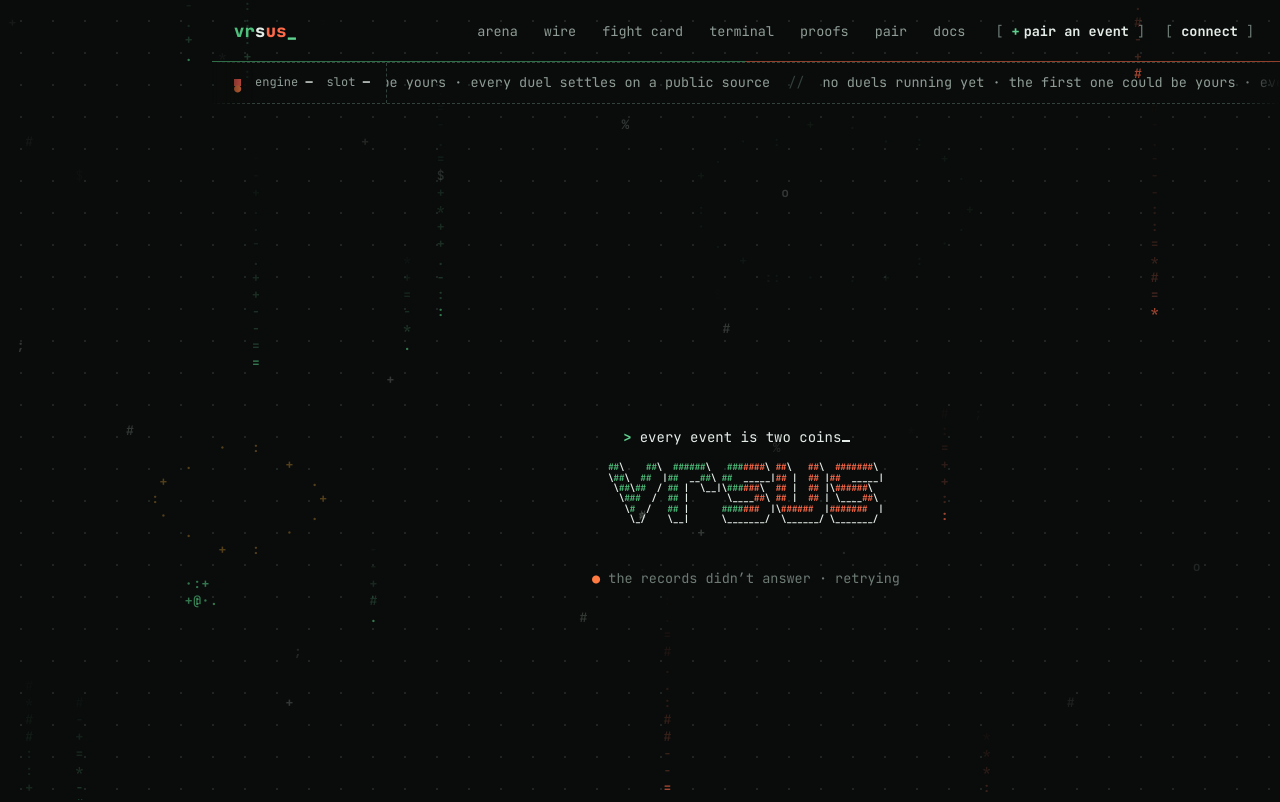
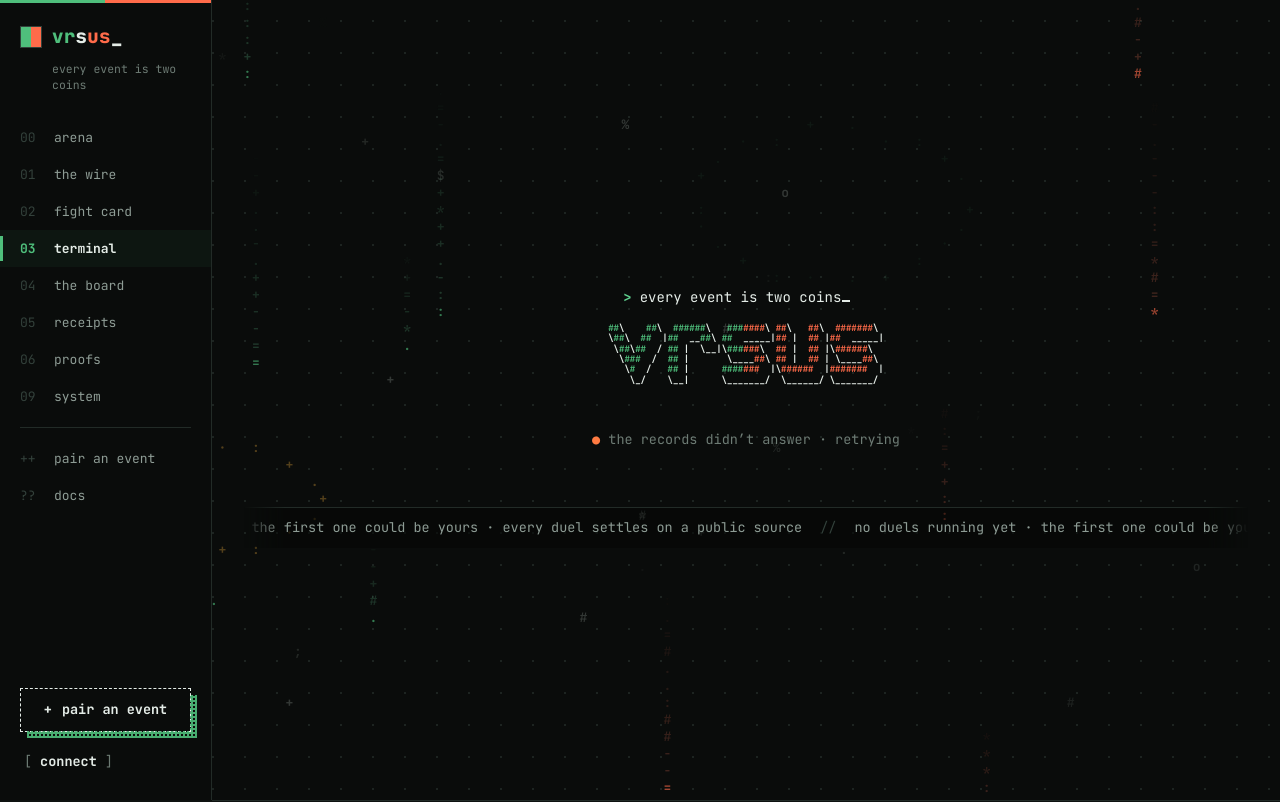
Before and after one commit to madii506/vrsus, a website: page index.html in a window 1280 px wide. Shown: the top 802 px of the page. Drawn offline with Linux system fonts and the light colour scheme; no server answers.

Commit message:
Add files via upload

```diff
--- a/index.html
+++ b/index.html
@@ -8,7 +8,7 @@
 <meta property="og:type" content="website"><meta property="og:site_name" content="vrsus"><meta property="og:image" content="https://vrsus.vercel.app/assets/img/og.jpg">
 <meta name="twitter:card" content="summary_large_image"><meta name="twitter:image" content="https://vrsus.vercel.app/assets/img/og.jpg">
 <link rel="preload" href="/assets/fonts/jbm.woff2" as="font" type="font/woff2" crossorigin>
-<link rel="stylesheet" href="/assets/css/v.css?v=9">
+<link rel="stylesheet" href="/assets/css/v.css?v=10">
 <script>window.VRSUS_CONFIG = { ca: '', x: '' };</script>
 
 <title>vrsus</title>
@@ -16,14 +16,25 @@
 <meta property="og:title" content="vrsus · every event is two coins"><meta property="og:description" content="Pick a side on pump.fun. The world decides. The winners take the pot, in SOL, with every step on the record.">
 </head>
 <body data-page="home">
-<header class="top">
-  <a class="logo" href="/" aria-label="vrsus home"><span class="wn"><span class="v1">vr</span>s<span class="v2">us</span><i>_</i></span></a>
-  <nav class="nav" aria-label="main">
-    <a href="/" data-nav="home">arena</a><a href="/#wire" data-nav="wire">wire</a><a href="/#card" data-nav="card">fight card</a><a href="/#term" data-nav="term">terminal</a><a href="/#proof" data-nav="proof">proofs</a><a href="/pair" data-nav="pair">pair</a><a href="/docs" data-nav="docs">docs</a>
+<aside class="rail" id="rail" aria-label="main">
+  <a class="mark" href="/" aria-label="vrsus home"><span class="sq"><i></i><i></i></span><span class="wn"><span class="v1">vr</span>s<span class="v2">us</span><i>_</i></span></a>
+  <div class="tag2">every event is two coins</div>
+  <nav class="rounds" aria-label="sections">
+    <a href="/#arena" data-nav="home" data-to="arena"><i>00</i>arena</a>
+    <a href="/#wire" data-to="wire"><i>01</i>the wire</a>
+    <a href="/#card" data-to="card"><i>02</i>fight card</a>
+    <a href="/#term" data-to="term"><i>03</i>terminal</a>
+    <a href="/#board" data-to="board"><i>04</i>the board</a>
+    <a href="/#receipts" data-to="receipts"><i>05</i>receipts</a>
+    <a href="/#proof" data-to="proof"><i>06</i>proofs</a>
+    <a href="/#system" data-to="system"><i>09</i>system</a>
+    <span class="gap"></span>
+    <a href="/pair" data-nav="pair"><i>++</i>pair an event</a>
+    <a href="/docs" data-nav="docs"><i>??</i>docs</a>
   </nav>
-  <div class="acts"><a class="br launchb" href="/pair"><span class="p">+</span> pair an event</a><button class="br" type="button" data-connect>connect</button></div>
-</header>
-<div class="tape" id="tape" aria-label="live duels"><div class="sys" id="sys" aria-live="off"><span class="dot" id="sysDot"></span><span class="eng">engine <b id="sysE">—</b></span><span>slot <b id="sysS">—</b></span></div><div class="in"><span class="it dim">reading the duels…</span><span class="sep">//</span><span class="it dim">reading the duels…</span><span class="sep">//</span></div></div>
+  <div class="ract"><a class="btn sm2" href="/pair"><span class="p">+</span> pair an event</a><button class="br" type="button" data-connect>connect</button></div>
+</aside>
+<header class="mbar"><a class="mark" href="/" aria-label="vrsus home"><span class="sq"><i></i><i></i></span><span class="wn"><span class="v1">vr</span>s<span class="v2">us</span><i>_</i></span></a><span class="r"><a class="br sm" href="/pair"><span class="p">+</span> pair</a><button class="br sm" type="button" id="railGo" aria-controls="rail" aria-expanded="false">menu</button></span></header>
 
 <main>
 <section class="wrap arena" id="arena" aria-label="the arena">
@@ -37,6 +48,7 @@
     <span class="s">\_/</span>    <span class="s">\__|</span>      <span class="s">\_______/</span>  <span class="s">\______/</span> <span class="s">\_______/</span></pre>
   <div id="arenaBd" style="margin-top:18px"><div class="empty">reading the arena…</div></div>
   <div class="ca" id="ca"></div>
+  <div class="tape" id="tape" aria-label="live duels"><div class="in"><span class="it dim">reading the duels…</span><span class="sep">//</span><span class="it dim">reading the duels…</span><span class="sep">//</span></div></div>
 </section>
 
 <section class="wrap sec rv" id="wire">
@@ -168,11 +180,11 @@
   </div>
 </section>
 </main>
-<script src="/assets/js/vrsus.js?v=9"></script>
-<script src="/assets/js/core.js?v=9"></script>
+<script src="/assets/js/vrsus.js?v=10"></script>
+<script src="/assets/js/core.js?v=10"></script>
 <script>window.VS_ART = { vs: "<span class=\"fi\">##</span><span class=\"s\">\\</span>    <span class=\"fi\">##</span><span class=\"s\">\\</span>  <span class=\"fi\">#######</span><span class=\"s\">\\</span>\n<span class=\"s\">\\</span><span class=\"fi\">##</span><span class=\"s\">\\</span>  <span class=\"fi\">##</span>  <span class=\"s\">|</span><span class=\"fi\">##</span>  <span class=\"s\">_____|</span>\n <span class=\"s\">\\</span><span class=\"fi\">##</span><span class=\"s\">\\</span><span class=\"fi\">##</span>  <span class=\"s\">/</span> <span class=\"s\">\\</span><span class=\"fi\">######</span><span class=\"s\">\\</span>\n  <span class=\"s\">\\</span><span class=\"fi\">###</span>  <span class=\"s\">/</span>   <span class=\"s\">\\____</span><span class=\"fi\">##</span><span class=\"s\">\\</span>\n   <span class=\"s\">\\</span><span class=\"fi\">#</span>  <span class=\"s\">/</span>   <span class=\"fi\">#######</span>  <span class=\"s\">|</span>\n    <span class=\"s\">\\_/</span>    <span class=\"s\">\\_______/</span>" };</script>
-<script src="/assets/js/proof.js?v=9"></script>
-<script src="/assets/js/home.js?v=9"></script>
-<script src="/assets/js/term.js?v=9"></script>
+<script src="/assets/js/proof.js?v=10"></script>
+<script src="/assets/js/home.js?v=10"></script>
+<script src="/assets/js/term.js?v=10"></script>
 </body>
 </html>
```
Also changed, not shown: 404.html (+21 -10 lines), docs.html (+21 -11 lines), duel.html (+23 -12 lines), pair.html (+22 -11 lines).
